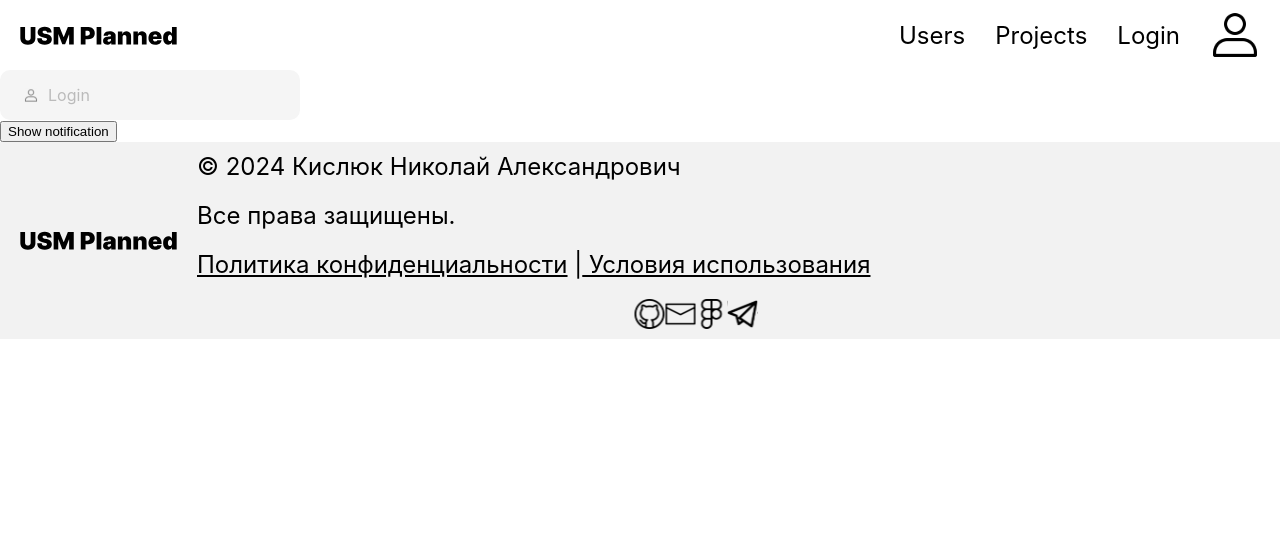
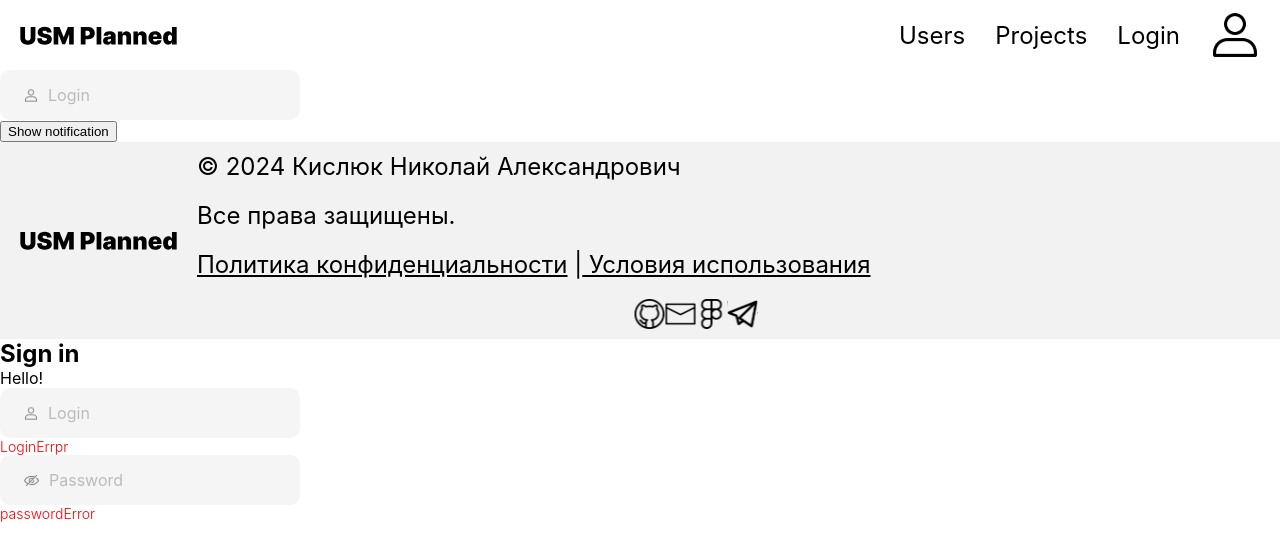
Before and after one commit to Mikalay05/USMPlanned-SVCH2024, a React (Create React App) app in the folder client/: page / in a window 1280 px wide. Shown: the top 558 px of the page. Built offline with nearby package versions, Linux system fonts and the light colour scheme; the HTML template or start-up script is replaced by a standard one.

Commit message:
feat: add InputInFormWithError component

```diff
--- a/client/src/App.js
+++ b/client/src/App.js
@@ -5,6 +5,7 @@ import Header from "./component/Header/Header";
 import Notification from "./component/Notification/Notification";
 import "./App.css"
 import Footer from "./component/Footer/Footer";
+import AuthComponent from "./component/AuthComponent/AuthComponent";
 
 export default function App() {
     const [notification, setNotification] = useState(true);
@@ -21,6 +22,8 @@ export default function App() {
             <Notification open={notification} text="USer created successful" iconName="close.png" timeClose={3000} onClose={closeNotification}/>
             <button onClick={openNotification}>Show notification</button>
             <Footer nameMainIcon="MainIcon.svg"/>
+
+            <AuthComponent/>
         </>
 
     )
--- /dev/null
+++ b/client/src/component/AuthComponent/AuthComponent.jsx
@@ -0,0 +1,18 @@
+import InputInFormWithError from "../InputInFormWithError/InputInFormWithError";
+
+export default function AuthComponent() {
+    return (
+        <section>
+            <div>
+                <h1>Sign in</h1>
+            </div>
+            <div>
+                <div>
+                    <p>Hello!</p>
+                    <InputInFormWithError placeholderValue="Login" iconName="Login-Icon.svg" textErrorValue="LoginErrpr"/>
+                    <InputInFormWithError placeholderValue="Password"  textErrorValue="passwordError" isPassword={true}/>
+                </div>
+            </div>
+        </section>
+    )
+}
--- a/client/src/component/InputData/InputData.jsx
+++ b/client/src/component/InputData/InputData.jsx
@@ -1,10 +1,20 @@
-import "./InputData.css"
+import "./InputData.css";
 
-export default function InputData({value, placeholderValue,iconName, widthIcon = "15px",heightIcon = "15px"}) {
+export default function InputData({ value, placeholderValue, iconName, onClickIcon, widthIcon = "15px", heightIcon = "15px", type = "text" }) {
     return (
         <div className="input-style-section">
-            <img width={widthIcon} height={heightIcon} src={`/${iconName}`}/>
-            <input placeholder={placeholderValue}>{value}</input>
+            <img
+                width={widthIcon}
+                height={heightIcon}
+                onClick={onClickIcon}
+                src={`/${iconName}`}
+                alt="icon"
+            />
+            <input
+                type={type}
+                placeholder={placeholderValue}
+                value={value}
+            />
         </div>
-    )
+    );
 }
--- /dev/null
+++ b/client/src/component/InputInFormWithError/InputInFormWithError.css
@@ -0,0 +1,8 @@
+.error-content {
+    color: #FF0004;
+    font-family: Inter;
+    font-size: 14px;
+    font-style: normal;
+    font-weight: 300;
+    line-height: normal;
+}
--- /dev/null
+++ b/client/src/component/InputInFormWithError/InputInFormWithError.jsx
@@ -0,0 +1,34 @@
+import { useState } from "react";
+import InputData from "../InputData/InputData";
+import "./InputInFormWithError.css";
+
+export default function InputInFormWithError({
+    placeholderValue,
+    iconName,
+    textErrorValue,
+    isPassword,
+    passwordIcon = {
+        passwordIconClose: "PasswordIcon-EyesClose.svg",
+        passwordIconOpen: "PasswordIcon-EyesOpen.svg" // Исправлено имя иконки для открытого глаза
+    }
+}) {
+    const [showPassword, toggleShowPassword] = useState(false);
+
+    const handleShowPassword = () => {
+        toggleShowPassword(!showPassword);
+    };
+
+    const currentIconName = isPassword ? (showPassword ? passwordIcon.passwordIconOpen : passwordIcon.passwordIconClose) : iconName;
+
+    return (
+        <section>
+            <InputData
+                placeholderValue={placeholderValue}
+                iconName={currentIconName}
+                onClickIcon={isPassword ? handleShowPassword : null}
+                type={isPassword ? (showPassword ? "text" : "password") : "text"}
+            />
+            <p className="error-content">{textErrorValue}</p>
+        </section>
+    );
+}
```
Also changed, not shown: client/public/PasswordIcon-EyesClose.svg (added), client/public/PasswordIcon-EyesOpen.svg (added).
